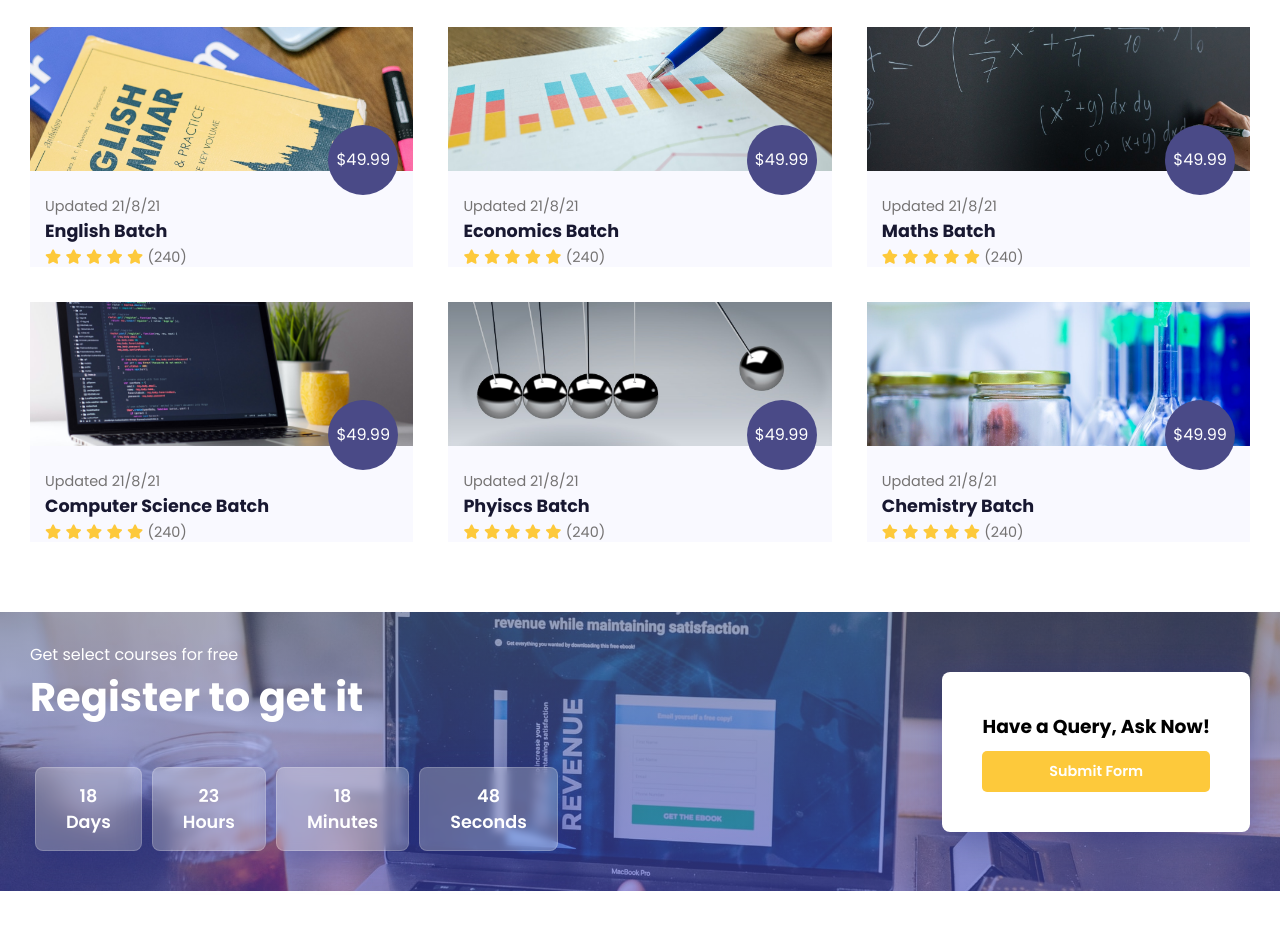
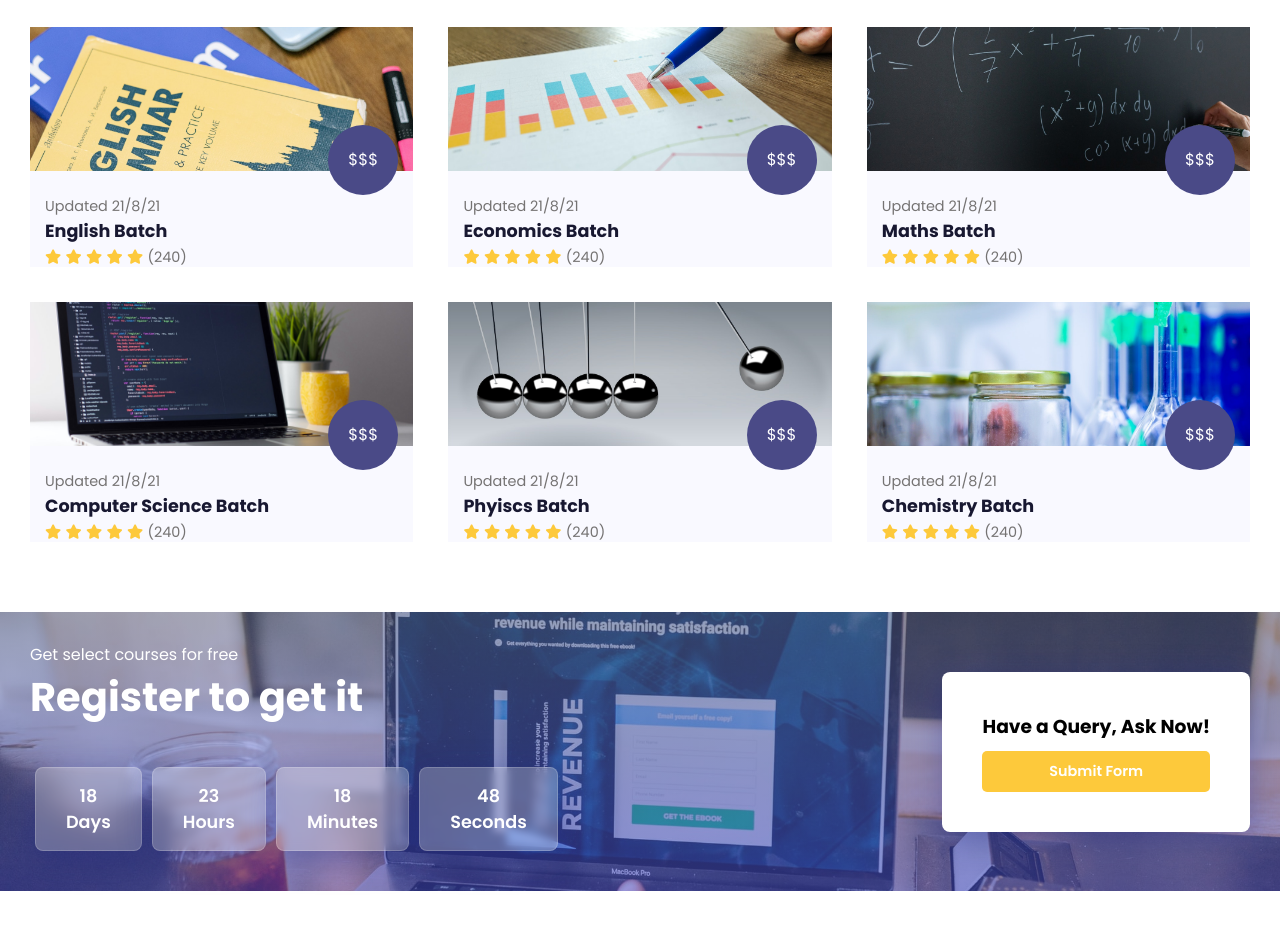
Before and after one commit to teknogyan12345/abstract_academy, a plain HTML site: page index.html in a window 1280 px wide. Shown: the part 1360-2285 px from the top of the page. Drawn offline with Linux system fonts and the light colour scheme.

```diff
--- a/index.html
+++ b/index.html
@@ -98,7 +98,7 @@
                     </div>
                 </div>
                 <div class="cost">
-                    $49.99
+                    $$$
                 </div>
             </div>
             <div class="course">
@@ -116,7 +116,7 @@
                     </div>
                 </div>
                 <div class="cost">
-                    $49.99
+                    $$$
                 </div>
             </div>
             <div class="course">
@@ -134,7 +134,7 @@
                     </div>
                 </div>
                 <div class="cost">
-                    $49.99
+                    $$$
                 </div>
             </div>
             <div class="course">
@@ -152,7 +152,7 @@
                     </div>
                 </div>
                 <div class="cost">
-                    $49.99
+                    $$$
                 </div>
             </div>
             <div class="course">
@@ -170,7 +170,7 @@
                     </div>
                 </div>
                 <div class="cost">
-                    $49.99
+                    $$$
                 </div>
             </div>
             <div class="course">
@@ -188,7 +188,7 @@
                     </div>
                 </div>
                 <div class="cost">
-                    $49.99
+                    $$$
                 </div>
             </div>
         </div>
```
